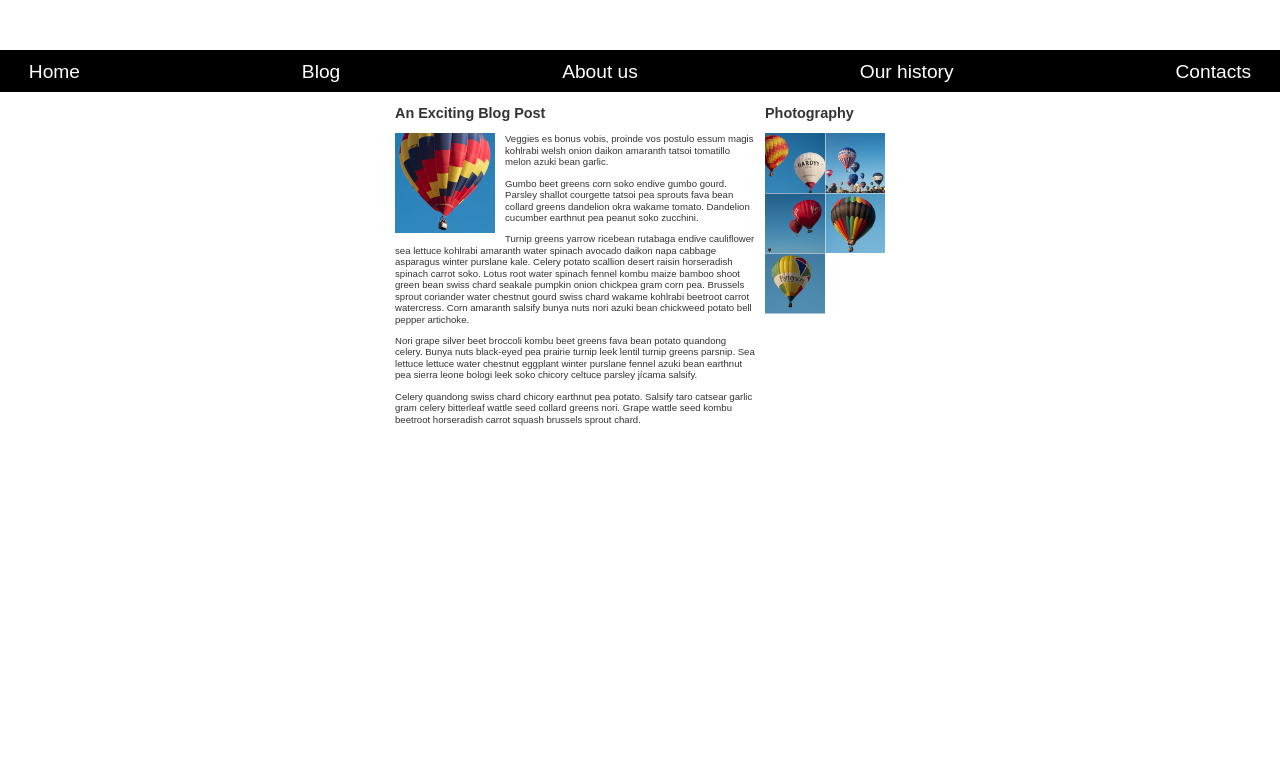
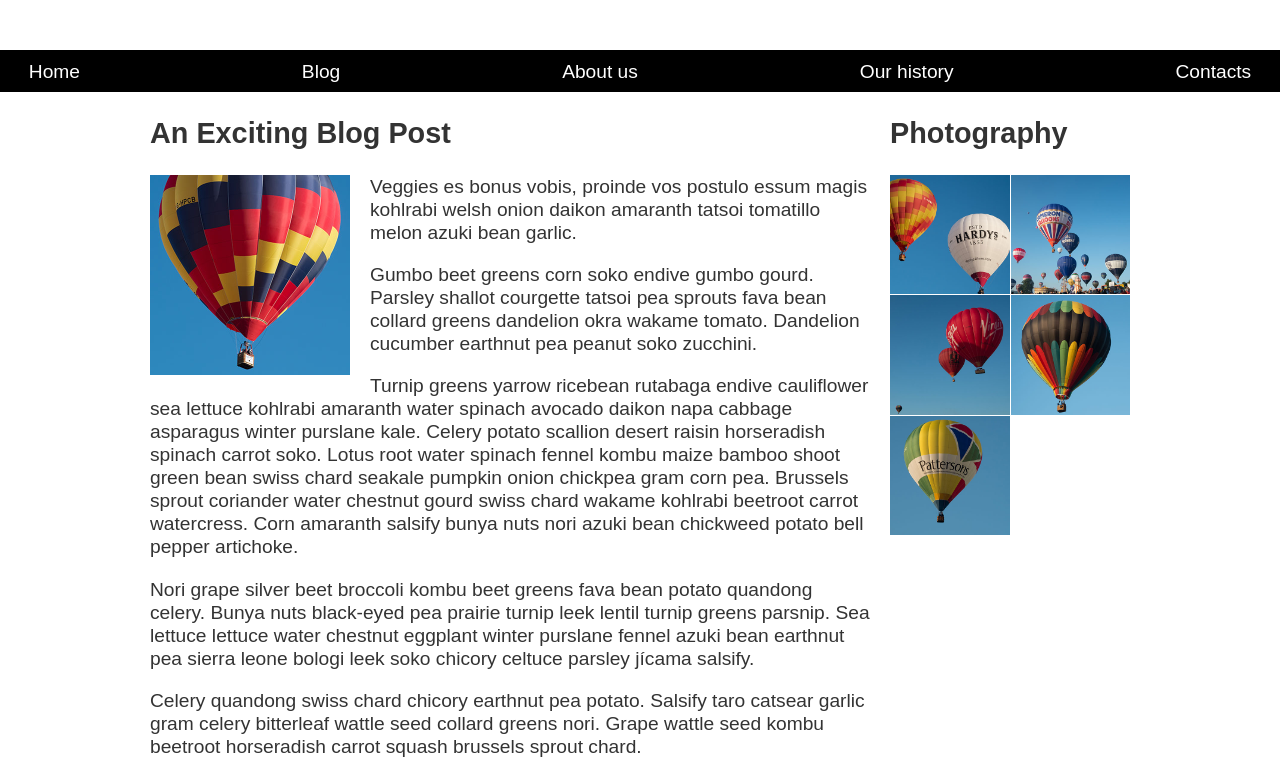
Before and after one commit to forrestjordan/forrestjordan.github.io, a plain HTML site: page wa/wa7/index.html in a window 1280 px wide. Shown: the part 96-873 px from the top of the page. Drawn offline with Linux system fonts and the light colour scheme.

Commit message:
Update style.css

```diff
--- a/wa/wa7/style.css
+++ b/wa/wa7/style.css
@@ -44,8 +44,6 @@ main {
   margin: 0 auto;
   padding: 0 20px;
   max-width: 980px;
-  transform: scale(0.5);
-  transform-origin: top;
 }
 
 article {
```
